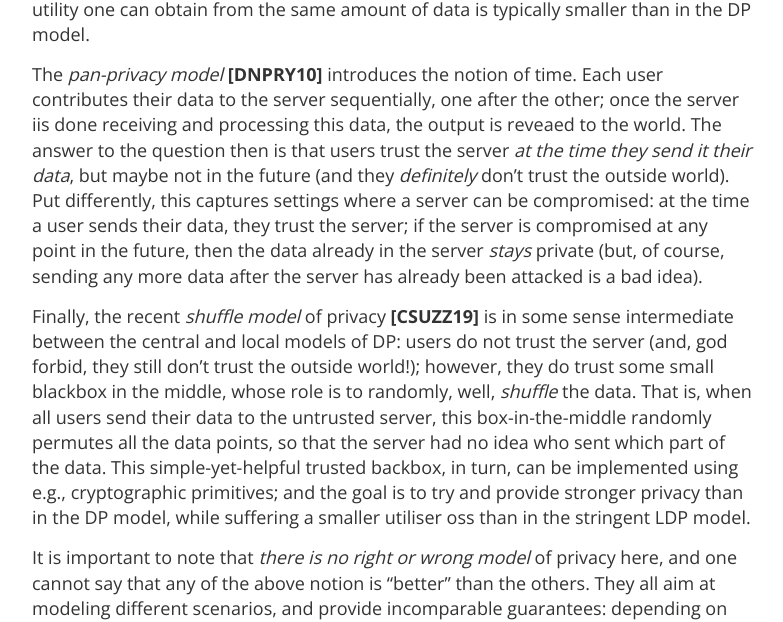
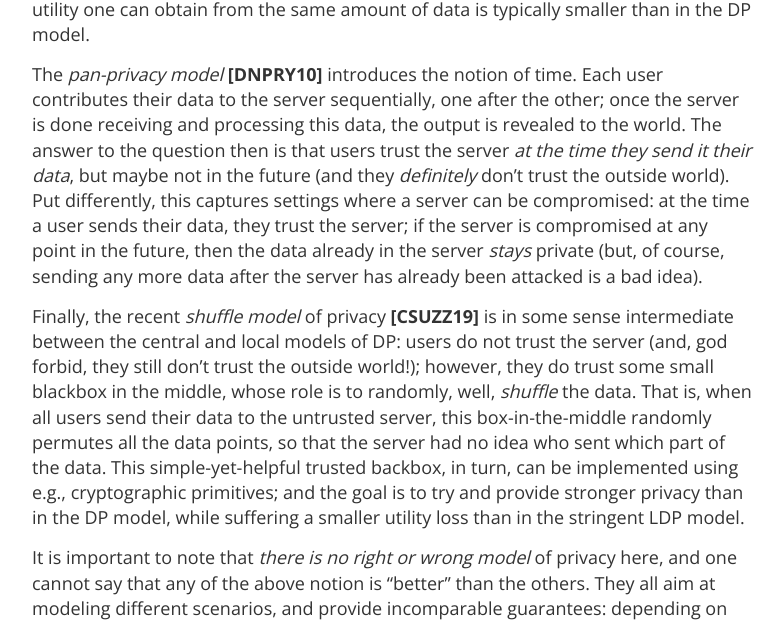
Before and after one commit to differentialprivacy/differentialprivacy, a Jekyll site: the page built from _posts/2020-7-15-trustmodels.md, in a window 1280 px wide. Shown: the part 916-1538 px from the top of the page, without its empty margins (248-1031 px from the left). Built offline with Jekyll 4.4.1, drawn with Linux system fonts in a browser that asks for light colours.

Commit message:
Update 2020-7-15-trustmodels.md
Fixed typos.

```diff
--- a/_posts/2020-7-15-trustmodels.md
+++ b/_posts/2020-7-15-trustmodels.md
@@ -21,9 +21,9 @@ In the *DP model* **\[DMN06\]**, the answer is essentially "the server, and nobo
 
 In the *LDP model* **\[EGS03,KLNRS08\]**, the server itself is untrusted, and the answer is "nobody." Any data communicated by the users must already be private, and even a prying server cannot learn much about any single user. Of course, this is a strictly more stringent privacy model than the central DP one, and this comes at a price: the utility one can obtain from the same amount of data is typically smaller than in the DP model.
 
-The *pan-privacy model* **\[DNPRY10\]** introduces the notion of time. Each user contributes their data to the server sequentially, one after the other; once the server iis done receiving and processing this data, the output is reveaed to the world. The answer to the question then is that users trust the server _at the time they send it their data_, but maybe not in the future (and they _definitely_ don't trust the outside world). Put differently, this captures settings where a server can be compromised: at the time a  user sends their data, they trust the server; if the server is compromised at any point in the future, then the data already in the server _stays_ private (but, of course, sending any more data after the server has already been attacked is a bad idea).
+The *pan-privacy model* **\[DNPRY10\]** introduces the notion of time. Each user contributes their data to the server sequentially, one after the other; once the server is done receiving and processing this data, the output is revealed to the world. The answer to the question then is that users trust the server _at the time they send it their data_, but maybe not in the future (and they _definitely_ don't trust the outside world). Put differently, this captures settings where a server can be compromised: at the time a  user sends their data, they trust the server; if the server is compromised at any point in the future, then the data already in the server _stays_ private (but, of course, sending any more data after the server has already been attacked is a bad idea).
 
-Finally, the recent *shuffle model* of privacy **\[CSUZZ19\]** is in some sense intermediate between the central and local models of DP: users do not trust the server (and, god forbid, they still don't trust the outside world!); however, they do trust some small blackbox in the middle, whose role is to randomly, well, _shuffle_ the data. That is, when all users send their data to the untrusted server, this box-in-the-middle randomly permutes all the data points, so that the server had no idea who sent which part of the data. This simple-yet-helpful trusted backbox, in turn, can be implemented using e.g., cryptographic primitives; and the goal is to try and provide stronger privacy than in the DP model, while suffering a smaller utiliser oss than in the stringent LDP model.
+Finally, the recent *shuffle model* of privacy **\[CSUZZ19\]** is in some sense intermediate between the central and local models of DP: users do not trust the server (and, god forbid, they still don't trust the outside world!); however, they do trust some small blackbox in the middle, whose role is to randomly, well, _shuffle_ the data. That is, when all users send their data to the untrusted server, this box-in-the-middle randomly permutes all the data points, so that the server had no idea who sent which part of the data. This simple-yet-helpful trusted backbox, in turn, can be implemented using e.g., cryptographic primitives; and the goal is to try and provide stronger privacy than in the DP model, while suffering a smaller utility loss than in the stringent LDP model.
 
 It is important to note that _there is no right or wrong model_ of privacy here, and one cannot say that any of the above notion is "better" than the others. They all aim at modeling different scenarios, and provide incomparable guarantees: depending on your situation, pick the one that fits best.
 
```
